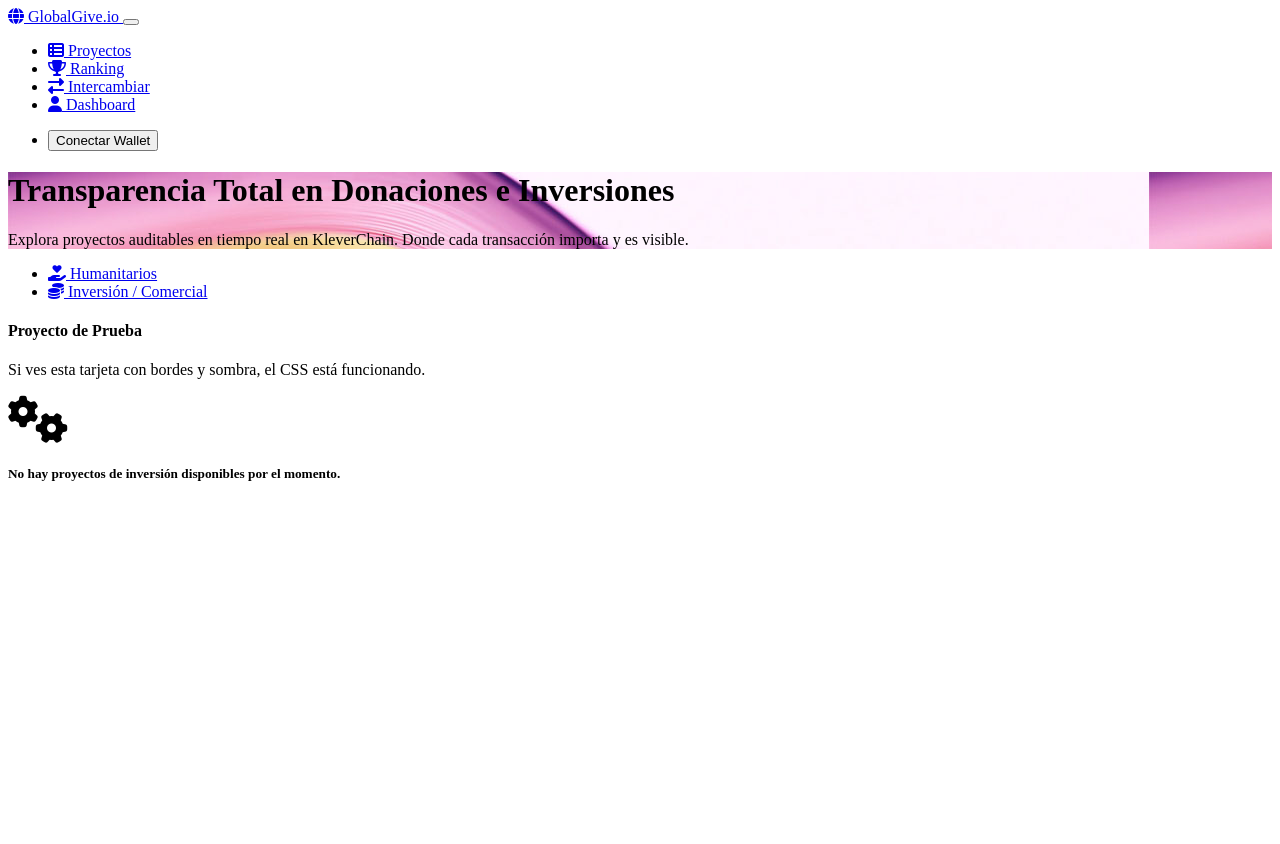
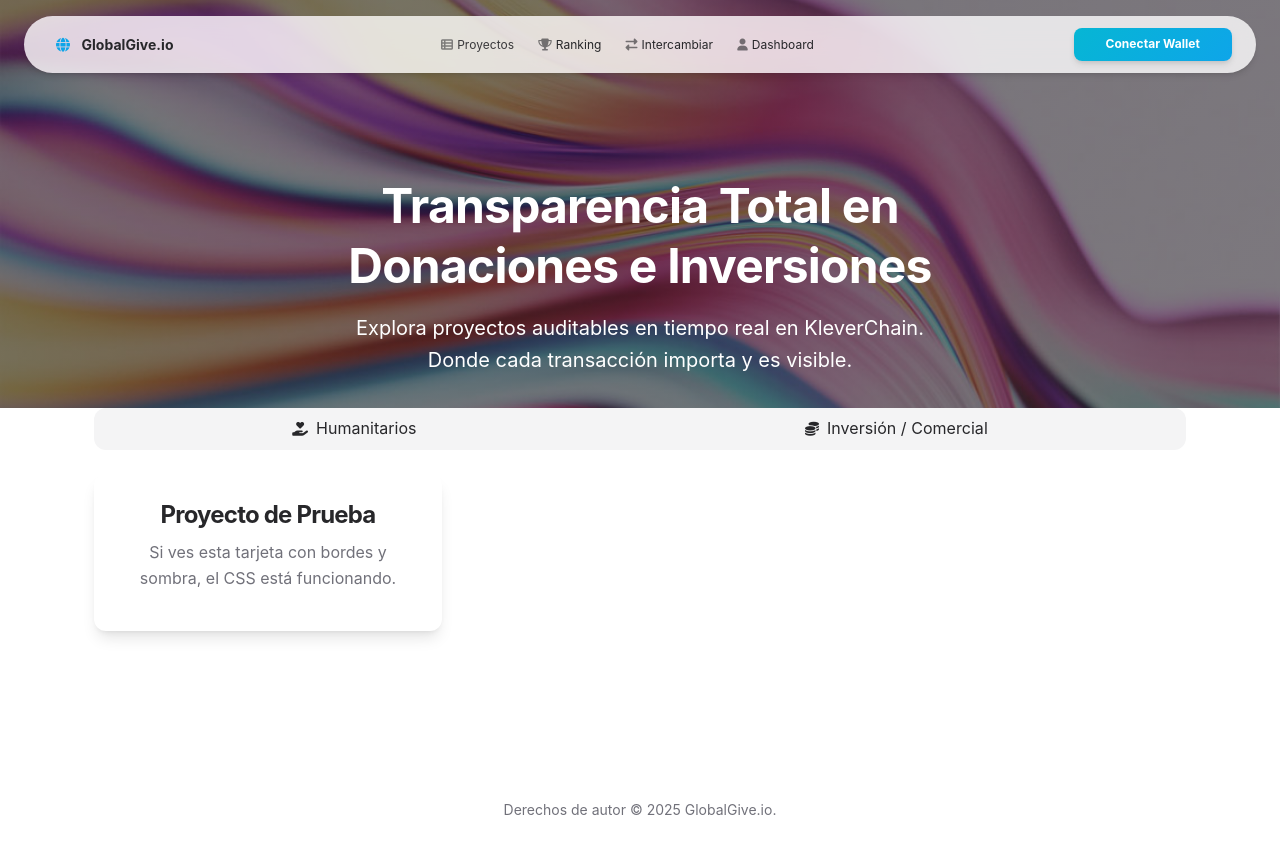
Before and after one commit to Chuse/servicios, a Flask app: page / in a window 1280 px wide. Before the commit the page ends 481 px from the top, so only its background shows below. Run offline with Flask 3, Linux system fonts and the light colour scheme; some libraries are stand-ins or nearby versions.

Commit message:
Update index.html

```diff
--- a/templates/index.html
+++ b/templates/index.html
@@ -9,15 +9,21 @@
 
     <!--
     =================================================
-    Rutas de Archivos Estáticos (CSS)
-    ¡VERIFICAR ESTA RUTA! Debe existir el archivo en: static/css/soft-ui-dashboard.css
+    1. FUENTES y ESTILOS
     =================================================
     -->
 
-    <!-- Incluir CSS de Soft UI Dashboard -->
-    <link href="{{ url_for('static', filename='css/soft-ui-dashboard.css') }}" rel="stylesheet" />
+    <!-- 1.1 Fuente Google (Obligatorio para el diseño de Soft UI) -->
+    <link href="https://fonts.googleapis.com/css?family=Open+Sans:300,400,600,700" rel="stylesheet" />
 
-    <!-- Font Awesome Icons (Desde CDN) -->
+    <!-- 1.2 Nucleo Icons (Necesario para los iconos de la plantilla) -->
+    <link href="{{ url_for('static', filename='css/nucleo-icons.css') }}" rel="stylesheet" />
+
+    <!-- 1.3 Incluir CSS de Soft Design System -->
+    <!-- ¡RUTA CORREGIDA! Buscando soft-design-system.min.css (Confirmado) -->
+    <link href="{{ url_for('static', filename='css/soft-design-system.min.css') }}" rel="stylesheet" />
+
+    <!-- 1.4 Font Awesome Icons (Desde CDN) -->
     <script src="https://kit.fontawesome.com/42d5adcbca.js" crossorigin="anonymous"></script>
 
 </head>
@@ -86,8 +92,7 @@
 
     <!-- Contenido Principal - Sección Hero -->
     <header class="header-2">
-        <!-- RUTA DE IMAGEN DE FONDO CORREGIDA -->
-        <!-- ¡VERIFICAR ESTA RUTA! Debe existir el archivo en: static/img/curved-images/curved1.jpg -->
+        <!-- RUTA DE IMAGEN DE FONDO CRÍTICA -->
         <div class="page-header min-vh-75" style="background-image: url('{{ url_for('static', filename='img/curved-images/curved1.jpg') }}')">
             <span class="mask bg-gradient-dark opacity-6"></span>
             <div class="container">
@@ -150,19 +155,33 @@
         </div>
     </section>
 
+    <!-- ========================================================= -->
+    <!-- Footer - Obligatorio para cerrar la estructura del template Soft UI -->
+    <!-- ========================================================= -->
+    <footer class="footer pt-5 mt-5">
+        <div class="container">
+            <div class="row">
+                <div class="col-lg-8 mx-auto text-center">
+                    <p class="mb-4 text-sm text-secondary">
+                        Derechos de autor © <script>document.write(new Date().getFullYear())</script> GlobalGive.io.
+                    </p>
+                </div>
+            </div>
+        </div>
+    </footer>
+
     <!--
     =================================================
-    Scripts Esenciales (JavaScript)
+    2. SCRIPTS ESENCIALES (JavaScript)
     =================================================
     -->
-    <!-- Core JS de Soft UI -->
-    <!-- ¡VERIFICAR ESTAS RUTAS! Deben existir en static/js/core/ -->
-    <script src="{{ url_for('static', filename='js/core/popper.min.js') }}"></script>
-    <script src="{{ url_for('static', filename='js/core/bootstrap.min.js') }}"></script>
+    <!-- Core JS de Soft UI (Bootstrap, Popper) - ¡VERIFICA QUE ESTÉN EN static/js/! -->
+    <script src="{{ url_for('static', filename='js/popper.min.js') }}"></script>
+    <script src="{{ url_for('static', filename='js/bootstrap.min.js') }}"></script>
 
-    <!-- Script de Placeholder i18n.js -->
-    <!-- ¡VERIFICAR ESTA RUTA! Debe existir en static/js/i18n.js -->
-    <script src="{{ url_for('static', filename='js/i18n.js') }}"></script>
+    <!-- Script Principal de Soft UI (Inicializa el diseño y las transiciones) -->
+    <!-- Nota: Asumimos que el JS se llama 'soft-ui-dashboard.js'. Si no funciona, debe llamarse 'soft-design-system.js' -->
+    <script src="{{ url_for('static', filename='js/soft-ui-dashboard.js') }}"></script>
 
 </body>
 </html>
```
